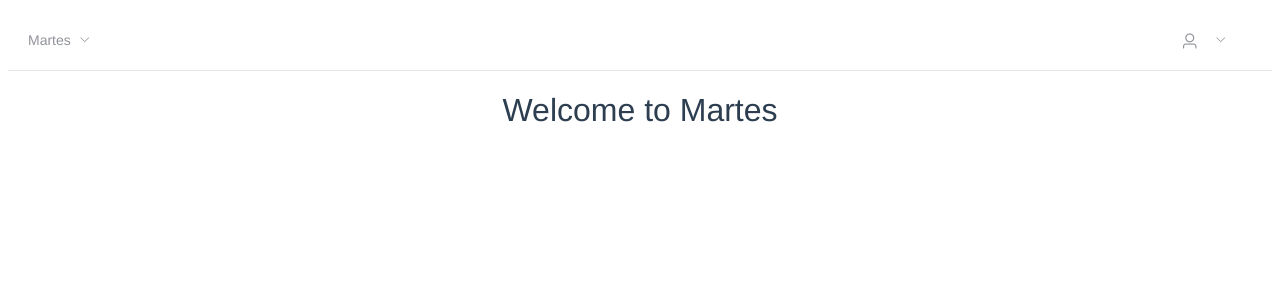
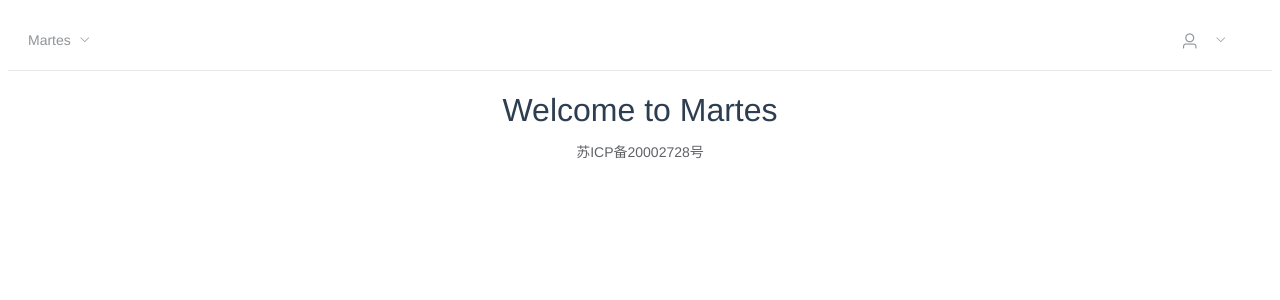
Before and after one commit to mmmrvector/martes-vue, a Vue app: page /hello in a window 1280 px wide. Shown: the top 300 px of the page. Built offline with nearby package versions, Linux system fonts and the light colour scheme; what mavon-editor, vue-cookies would draw is missing.

Commit message:
feature(): add ICP footer

```diff
--- a/src/App.vue
+++ b/src/App.vue
@@ -3,13 +3,15 @@
     <!--<img src="./assets/logo.png">-->
     <div class = "header" id = "headers"></div>
     <router-view />
+    <Footer class="footer"></Footer>
   </div>
 </template>
 
 <script>
+import Footer from './components/common/Footer'
 export default {
   name: 'App',
-  components: {}
+  components: {Footer}
 }
 </script>
 
@@ -22,4 +24,9 @@ export default {
   color: #2c3e50;
   margin-top: 10px;
 }
+  .footer {
+    position: absolute;
+    bottom: 10px;
+    text-align: center;
+  }
 </style>
--- a/src/components/common/Footer.vue
+++ b/src/components/common/Footer.vue
@@ -1,5 +1,6 @@
 <template>
-    <a link=""></a>
+  <!--<a href="http://beian.miit.gov.cn/" target="_blank">苏ICP备20002728号</a>-->
+  <el-link href="http://beian.miit.gov.cn/">苏ICP备20002728号</el-link>
 </template>
 
 <script>
```
